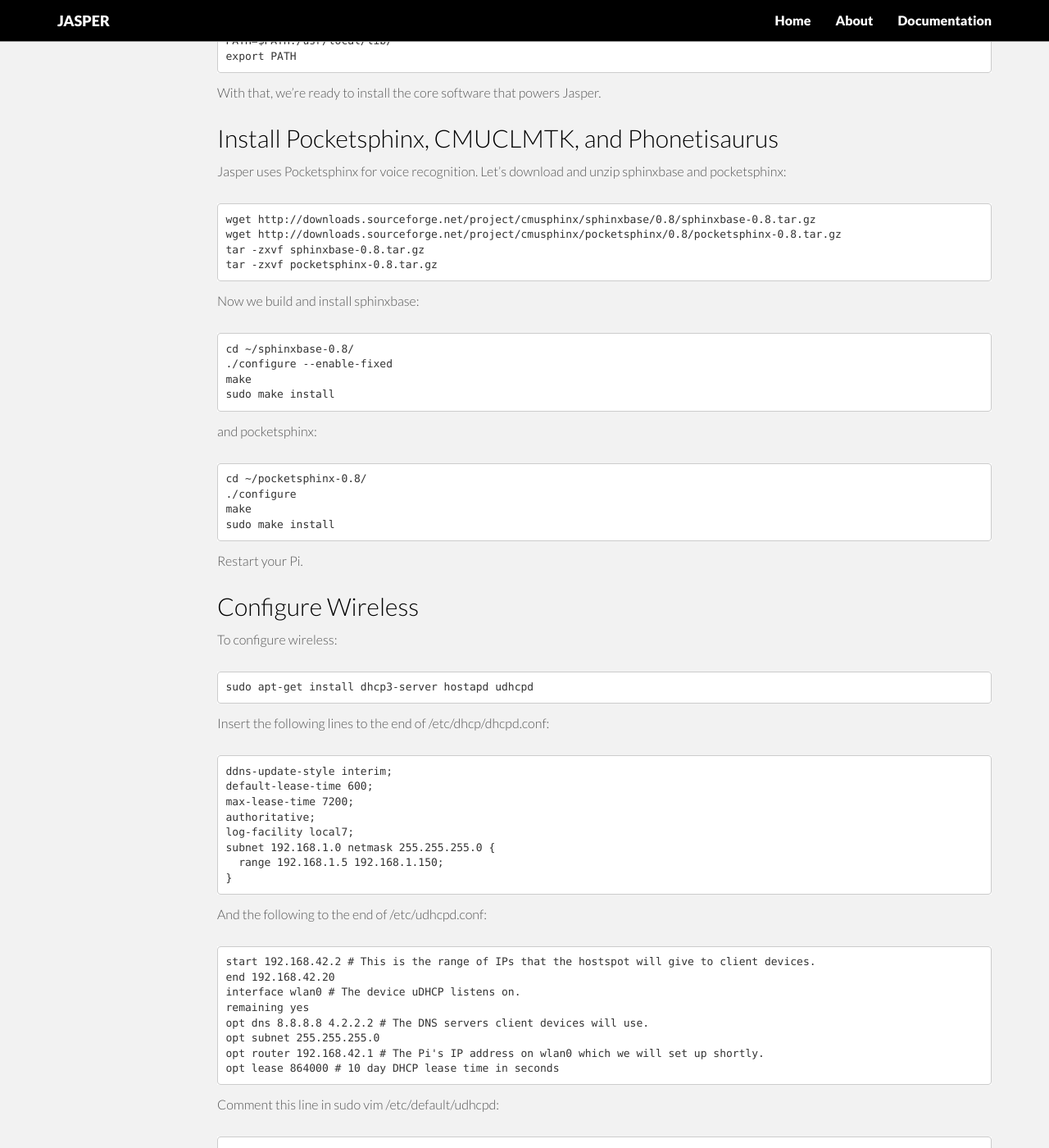
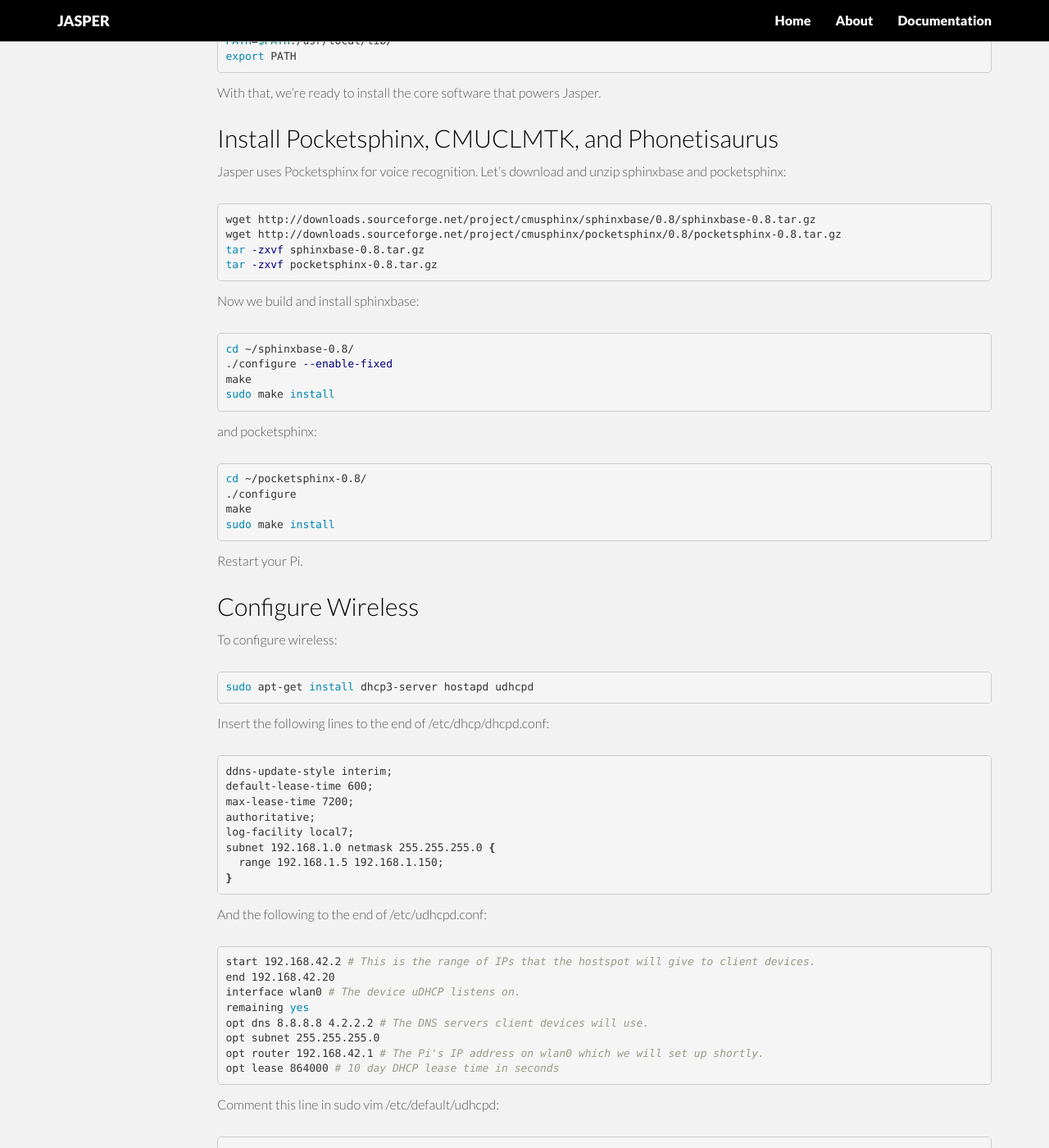
Before and after one commit to jasperproject/jasperproject.github.io, a Jekyll site: the page built from documentation/software/index.md, in a window 1280 px wide and 1400 px high, scrolled down 2357 px. Shown: the whole window at 82% size. Built offline with Jekyll 4.4.1, drawn with Linux system fonts in a browser that asks for light colours; nearby versions of some CDN libraries; some of the changed text lies outside the part shown.

Commit message:
syntax highlighting for software guide

```diff
--- a/documentation/software/index.md
+++ b/documentation/software/index.md
@@ -31,11 +31,15 @@
 
 We'll use dd to burn the image to the disk. Obtain the address of the SD card with:
 
-    sudo fdisk -l
+{% highlight bash %}
+sudo fdisk -l
+{% endhighlight %}
 
 Our address was '/dev/mmcblk0', so the following command burns the image to the disk:
 
-    sudo dd if=2013-12-20-wheezy-raspbian.img of=/dev/mmcblk0 bs=2M
+{% highlight bash %}
+sudo dd if=2013-12-20-wheezy-raspbian.img of=/dev/mmcblk0 bs=2M
+{% endhighlight %}
 
 When it's done, remove your SD card, insert it into your Raspberry Pi and connect it to your computer via ethernet.
 
@@ -44,60 +48,84 @@
 
 We're now going to do some basic housekeeping and install some of the required libraries. You should SSH into your Pi with a command similar to the following. The IP address usually falls in the 192.168.2.3-192.168.2.10 range.
 
-    ssh pi@192.168.2.3 # password (default): raspberry
+{% highlight bash %}
+ssh pi@192.168.2.3 # password (default): raspberry
+{% endhighlight %}
 
 Run the following, select to 'Expand Filesystem' and restart your Pi:
 
-    sudo raspi-config
+{% highlight bash %}
+sudo raspi-config
+{% endhighlight %}
 
 Run the following commands to update Pi and some install some useful tools.
 
-    sudo apt-get update
-    sudo apt-get upgrade --yes
-    sudo apt-get install vim --yes
-    sudo apt-get install git-core --yes
-    sudo apt-get install espeak --yes
-    sudo apt-get install python-dev --yes
-    sudo apt-get install python-pip --yes
-    sudo apt-get install bison --yes
-    sudo apt-get install libasound2-dev --yes
-    sudo apt-get install libportaudio-dev python-pyaudio --yes
+
+
+{% highlight bash %}
+sudo apt-get update
+sudo apt-get upgrade --yes
+sudo apt-get install vim --yes
+sudo apt-get install git-core --yes
+sudo apt-get install espeak --yes
+sudo apt-get install python-dev --yes
+sudo apt-get install python-pip --yes
+sudo apt-get install bison --yes
+sudo apt-get install libasound2-dev --yes
+sudo apt-get install libportaudio-dev python-pyaudio --yes
+{% endhighlight %}
 
 Plug in your USB microphone. Let's open up an ALSA configuration file in vim:
 
-    sudo vim /etc/modprobe.d/alsa-base.conf
+{% highlight bash %}
+sudo vim /etc/modprobe.d/alsa-base.conf
+{% endhighlight %}
 
 Change the following line:
 
-    options snd-usb-audio index=-2
+{% highlight bash %}
+options snd-usb-audio index=-2
+{% endhighlight %}
 
 to this:
 
-    options snd-usb-audio index=0
+{% highlight bash %}
+options snd-usb-audio index=0
+{% endhighlight %}
 
 Back in the shell, run:
 
-    alsa force-reload
+{% highlight bash %}
+alsa force-reload
+{% endhighlight %}
 
 Test that recording works with:
 
-    arecord temp.wav
+{% highlight bash %}
+arecord temp.wav
+{% endhighlight %}
 
 Make sure you have speakers or headphones connected to the audio jack of your Pi. You can play back the recorded file:
 
-    aplay -D hw:1,0 temp.wav
+{% highlight bash %}
+aplay -D hw:1,0 temp.wav
+{% endhighlight %}
 
 Add the following line to the end of ~/.bash_profile:
 
-    export LD_LIBRARY_PATH="/usr/local/lib"
+{% highlight bash %}
+export LD_LIBRARY_PATH="/usr/local/lib"
+{% endhighlight %}
 
 And this to your ~/.bashrc or ~/.bash_profile:
 
-    LD_LIBRARY_PATH="/usr/local/lib"
-    export LD_LIBRARY_PATH
+{% highlight bash %}
+LD_LIBRARY_PATH="/usr/local/lib"
+export LD_LIBRARY_PATH
 
-    PATH=$PATH:/usr/local/lib/
-    export PATH
+PATH=$PATH:/usr/local/lib/
+export PATH
+{% endhighlight %}
 
 With that, we're ready to install the core software that powers Jasper.
 
@@ -106,24 +134,30 @@
 
 Jasper uses Pocketsphinx for voice recognition. Let's download and unzip sphinxbase and pocketsphinx:
 
-    wget http://downloads.sourceforge.net/project/cmusphinx/sphinxbase/0.8/sphinxbase-0.8.tar.gz
-    wget http://downloads.sourceforge.net/project/cmusphinx/pocketsphinx/0.8/pocketsphinx-0.8.tar.gz
-    tar -zxvf sphinxbase-0.8.tar.gz
-    tar -zxvf pocketsphinx-0.8.tar.gz
+{% highlight bash %}
+wget http://downloads.sourceforge.net/project/cmusphinx/sphinxbase/0.8/sphinxbase-0.8.tar.gz
+wget http://downloads.sourceforge.net/project/cmusphinx/pocketsphinx/0.8/pocketsphinx-0.8.tar.gz
+tar -zxvf sphinxbase-0.8.tar.gz
+tar -zxvf pocketsphinx-0.8.tar.gz
+{% endhighlight %}
 
 Now we build and install sphinxbase:
 
-    cd ~/sphinxbase-0.8/
-    ./configure --enable-fixed
-    make
-    sudo make install
+{% highlight bash %}
+cd ~/sphinxbase-0.8/
+./configure --enable-fixed
+make
+sudo make install
+{% endhighlight %}
 
 and pocketsphinx:
 
-    cd ~/pocketsphinx-0.8/
-    ./configure
-    make
-    sudo make install
+{% highlight bash %}
+cd ~/pocketsphinx-0.8/
+./configure
+make
+sudo make install
+{% endhighlight %}
 
 Restart your Pi.
 
@@ -132,37 +166,47 @@
 
 To configure wireless:
 
-    sudo apt-get install dhcp3-server hostapd udhcpd
+{% highlight bash %}
+sudo apt-get install dhcp3-server hostapd udhcpd
+{% endhighlight %}
 
 Insert the following lines to the end of /etc/dhcp/dhcpd.conf:
 
-    ddns-update-style interim;
-    default-lease-time 600;
-    max-lease-time 7200;
-    authoritative;
-    log-facility local7;
-    subnet 192.168.1.0 netmask 255.255.255.0 {
-      range 192.168.1.5 192.168.1.150;
-    }
+{% highlight bash %}
+ddns-update-style interim;
+default-lease-time 600;
+max-lease-time 7200;
+authoritative;
+log-facility local7;
+subnet 192.168.1.0 netmask 255.255.255.0 {
+  range 192.168.1.5 192.168.1.150;
+}
+{% endhighlight %}
 
 And the following to the end of /etc/udhcpd.conf:
 
-    start 192.168.42.2 # This is the range of IPs that the hostspot will give to client devices.
-    end 192.168.42.20
-    interface wlan0 # The device uDHCP listens on.
-    remaining yes
-    opt dns 8.8.8.8 4.2.2.2 # The DNS servers client devices will use.
-    opt subnet 255.255.255.0
-    opt router 192.168.42.1 # The Pi's IP address on wlan0 which we will set up shortly.
-    opt lease 864000 # 10 day DHCP lease time in seconds
+{% highlight bash %}
+start 192.168.42.2 # This is the range of IPs that the hostspot will give to client devices.
+end 192.168.42.20
+interface wlan0 # The device uDHCP listens on.
+remaining yes
+opt dns 8.8.8.8 4.2.2.2 # The DNS servers client devices will use.
+opt subnet 255.255.255.0
+opt router 192.168.42.1 # The Pi's IP address on wlan0 which we will set up shortly.
+opt lease 864000 # 10 day DHCP lease time in seconds
+{% endhighlight %}
 
 Comment this line in sudo vim /etc/default/udhcpd:
 
-    #DHCPD_ENABLED="no"
+{% highlight bash %}
+#DHCPD_ENABLED="no"
+{% endhighlight %}
 
 Then run:
 
-    sudo ifconfig wlan0 192.168.42.1
+{% highlight bash %}
+sudo ifconfig wlan0 192.168.42.1
+{% endhighlight %}
 
 Next, we install Jasper itself.
 
@@ -171,46 +215,62 @@
 
 In the home directory of your Pi, clone the Jasper source code:
 
-    git clone https://github.com/shbhrsaha/jasper-client.git
+{% highlight bash %}
+git clone https://github.com/shbhrsaha/jasper-client.git
+{% endhighlight %}
 
-Jasper requires various Python libraries that we can install with:
+Jasper requires various Python libraries that we can install in one line with:
 
-    sudo pip install -r jasper-client/client/requirements.txt
+{% highlight bash %}
+sudo pip install -r jasper-client/client/requirements.txt
+{% endhighlight %}
 
 Rename:
 
-    mv jasper-client jasper
+{% highlight bash %}
+mv jasper-client jasper
+{% endhighlight %}
 
-just crontab -e:
+Edit your crontab with `crontab -e` and add:
 
-    @reboot /home/pi/jasper/boot/boot.sh;
-    */1 * * * * ping -c 1 google.com
+{% highlight bash %}
+@reboot /home/pi/jasper/boot/boot.sh;
+*/1 * * * * ping -c 1 google.com
+{% endhighlight %}
 
 Copy /usr/local/bin binaries:
 
-    mkdir bin
-    scp * pi@192.168.2.3:./bin/
-    sudo cp * /usr/local/bin/
+{% highlight bash %}
+mkdir bin
+scp * pi@192.168.2.3:./bin/
+sudo cp * /usr/local/bin/
+{% endhighlight %}
 
-Copy /usr/local/lib
+Copy /usr/local/lib:
 
-    mkdir lib
-    scp * pi@192.168.2.3:./lib/
-    sudo cp * /usr/local/lib/
+{% highlight bash %}
+mkdir lib
+scp * pi@192.168.2.3:./lib/
+sudo cp * /usr/local/lib/
+{% endhighlight %}
 
-Copy the phonetisaurus folder to the home directory
+Copy the phonetisaurus folder to the home directory:
 
-    mkdir phonetisaurus
-    scp * pi@192.168.2.3:./phonetisaurus/
+{% highlight bash %}
+mkdir phonetisaurus
+scp * pi@192.168.2.3:./phonetisaurus/
+{% endhighlight %}
 
 Set permissions everywhere:
 
-    chmod 777 -R *
+{% highlight bash %}
+chmod 777 -R *
+{% endhighlight %}
 
 At this point, we've installed Jasper and all the necessary software to run it. Before we start playing around, though, we need to configure Jasper and provide it with some basic information.
 
 
-<h2 class="linked" id='configure-jasper'><a href="#configure-jasper" title="Permalink to this headline">Configuring Jasper Client</a></h2>
+<h2 class="linked" id='configure-jasper'><a href="#configure-jasper" title="Permalink to this headline">Configuring the Jasper Client</a></h2>
 
 
 <h3 class="linked" id='generating-profile'><a href="#generating-profile" title="Permalink to this headline">Generating a user profile</a></h3>
@@ -219,7 +279,9 @@
 
 To facilitate the process, run the profile population module that comes packaged with Jasper
 
-    python populate.py
+{% highlight bash %}
+python populate.py
+{% endhighlight %}
 
 The process is fairly self-explanatory: fill in the requested information, or hit 'Enter' to defer at any step. The resulting profile will be stored as a [YML](http://fdik.org/yml/) file at _profile.yml_.
 
```
